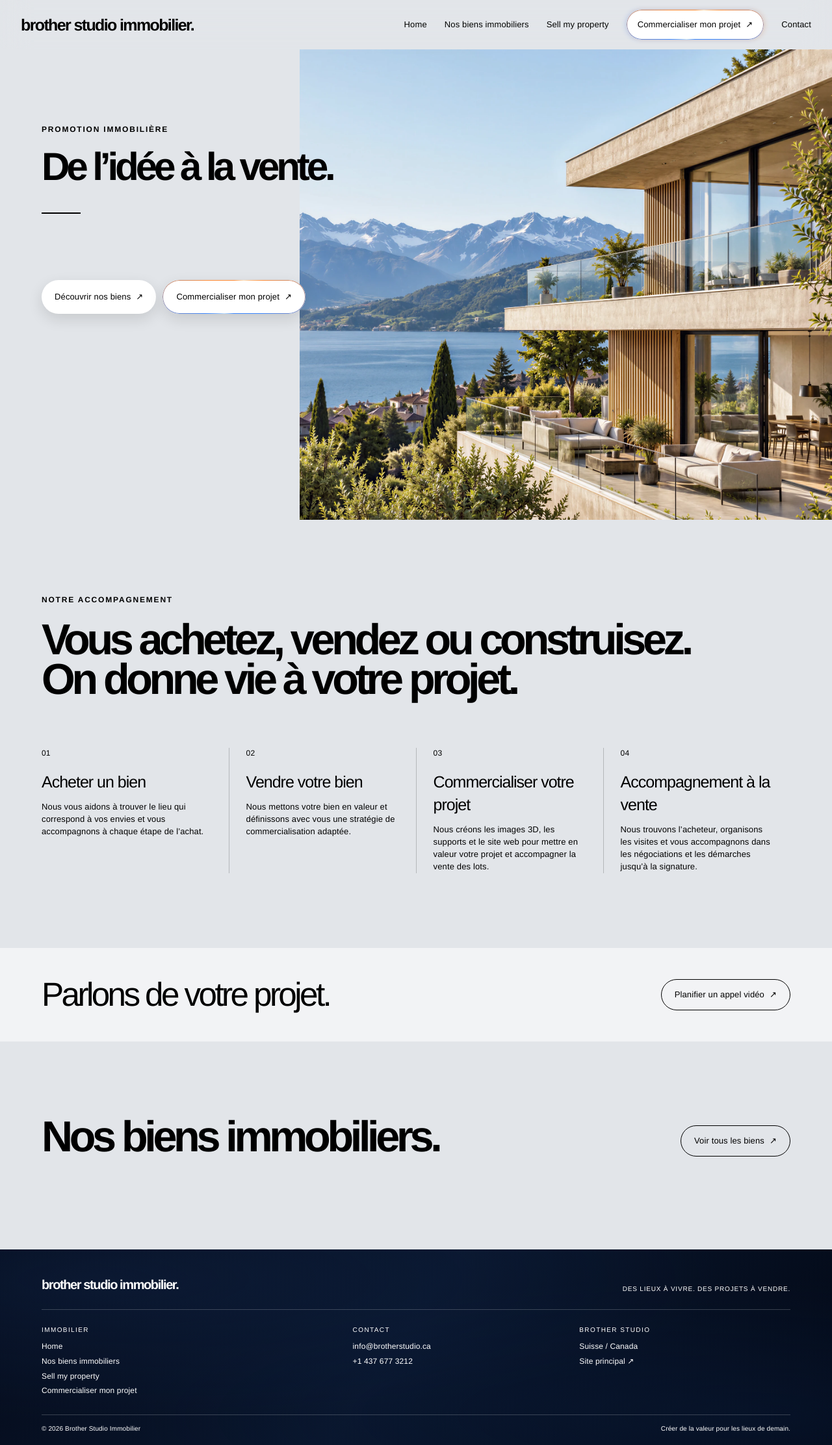
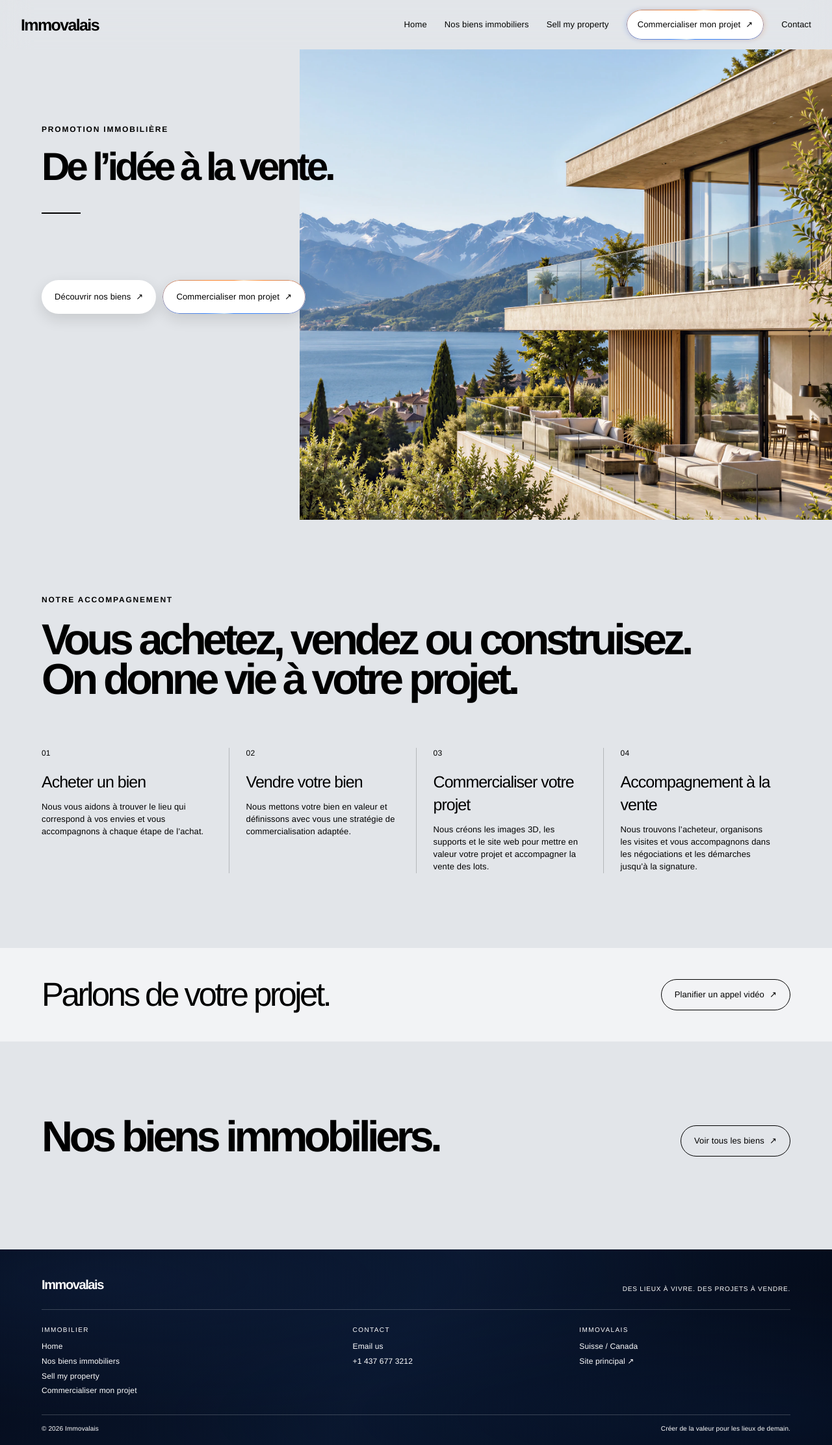
Before and after one commit to CharlesCFOC/immovalais, a Next.js app: page /en/immobilier in a window 1280 px wide. Shown: the whole page at 65% size. Built offline with nearby package versions, Linux system fonts and the light colour scheme; no server answers.

Commit message:
Replace Brother Studio branding with Immovalais

```diff
--- a/src/app/[locale]/immobilier/page.tsx
+++ b/src/app/[locale]/immobilier/page.tsx
@@ -15,8 +15,8 @@ export async function generateMetadata({ params }: RealEstatePageProps): Promise
   const title = locale === "fr" ? "Immobilier en Suisse romande" : "Real estate in French-speaking Switzerland";
   const description =
     locale === "fr"
-      ? "Découvrez des biens immobiliers en Suisse romande et présentez votre projet avec Brother Studio, de l’idée à la vente."
-      : "Discover properties in French-speaking Switzerland and market your development with Brother Studio, from idea to sale.";
+      ? "Découvrez des biens immobiliers en Suisse romande et présentez votre projet avec Immovalais, de l’idée à la vente."
+      : "Discover properties in French-speaking Switzerland and market your development with Immovalais, from idea to sale.";
 
   return {
     title,
@@ -49,7 +49,7 @@ export default async function RealEstatePage({ params }: RealEstatePageProps) {
     "@graph": [
       {
         "@type": "RealEstateAgent",
-        name: "Brother Studio Immobilier",
+        name: "Immovalais",
         url: pageUrl,
         image: toAbsoluteUrl("/immobilier/hero-lac-alpes.webp"),
         areaServed: { "@type": "Place", name: "Suisse romande" },
@@ -58,7 +58,7 @@ export default async function RealEstatePage({ params }: RealEstatePageProps) {
       },
       {
         "@type": "WebSite",
-        name: "Brother Studio Immobilier",
+        name: "Immovalais",
         url: pageUrl,
         inLanguage: locale,
       },
--- a/src/app/layout.tsx
+++ b/src/app/layout.tsx
@@ -3,10 +3,10 @@ import "./globals.css";
 import { getSiteUrl } from "@/lib/siteUrl";
 export const metadata: Metadata = {
   metadataBase: getSiteUrl(),
-  title: { default: "Brother Studio Immobilier | Suisse romande", template: "%s | Brother Studio Immobilier" },
+  title: { default: "Immovalais | Suisse romande", template: "%s | Immovalais" },
   description: "Biens immobiliers sélectionnés en Suisse romande et accompagnement de la vente, de l’estimation à la signature.",
-  applicationName: "Brother Studio Immobilier",
-  openGraph: { type: "website", siteName: "Brother Studio Immobilier", locale: "fr_CH" },
+  applicationName: "Immovalais",
+  openGraph: { type: "website", siteName: "Immovalais", locale: "fr_CH" },
   robots: { index: true, follow: true },
 };
 export default function RootLayout({ children }: Readonly<{ children: React.ReactNode }>) {
--- a/src/components/CampaignLandingPage.tsx
+++ b/src/components/CampaignLandingPage.tsx
@@ -43,7 +43,7 @@ export function CampaignLandingPage({ locale, heroVideoSrc, analyticsEnabled = f
 
       <section className="campaignLandingValuationHero" aria-labelledby="landing-hero-title">
         <div className="campaignLandingValuationCopy">
-          <p className="campaignLandingEyebrow campaignLandingEyebrowDark">BrotherStudio · Immobilier</p>
+          <p className="campaignLandingEyebrow campaignLandingEyebrowDark">Immovalais · Immobilier</p>
           <h1 id="landing-hero-title" className={isFrench ? "campaignLandingHeroTitleTwoLines" : undefined}>
             {isFrench ? <><span>Estimation gratuite</span>{" "}<span>en Suisse romande</span></> : "Free valuation in French-speaking Switzerland"}
           </h1>
@@ -106,7 +106,7 @@ export function CampaignLandingPage({ locale, heroVideoSrc, analyticsEnabled = f
           <p>{isFrench ? "Choisissez directement un créneau pour discuter de votre bien et de son estimation. Vous recevrez la confirmation et le lien de l’appel vidéo." : "Choose a time to discuss your property and its valuation. You will receive a confirmation and a video call link."}</p>
           <a className="campaignLandingButton campaignLandingButtonLight" href={CALENDLY_MEETING_URL} target="_blank" rel="noopener noreferrer">{isFrench ? "Ouvrir l’agenda" : "Open the calendar"}<ArrowUpRight size={17} aria-hidden="true" /></a>
         </div>
-        <CalendlyEmbed title={isFrench ? "Rendez-vous BrotherStudio" : "BrotherStudio appointment"} url={CALENDLY_MEETING_URL} />
+        <CalendlyEmbed title={isFrench ? "Rendez-vous Immovalais" : "Immovalais appointment"} url={CALENDLY_MEETING_URL} />
       </section>
       <LandingFaq locale={locale} />
     </main>
--- a/src/components/LandingNavigation.tsx
+++ b/src/components/LandingNavigation.tsx
@@ -18,8 +18,8 @@ export function LandingNavigation({ locale }: { locale: Locale }) {
     <header className={styles.header}>
       <div className={styles.inner}>
         <div className={styles.brand}>
-          <Link className={styles.logo} href={`/${locale}/immobilier`} aria-label="Brother Studio Immobilier">
-            <span>brother studio</span>{" "}<span>immobilier.</span>
+          <Link className={styles.logo} href={`/${locale}/immobilier`} aria-label="Immovalais">
+            <span>Immovalais</span>
           </Link>
         </div>
         <nav className={styles.desktopNav} aria-label={isFrench ? "Navigation de la page" : "Page navigation"}>
--- a/src/components/RealEstateFooter.tsx
+++ b/src/components/RealEstateFooter.tsx
@@ -12,8 +12,8 @@ export function RealEstateFooter({ locale }: { locale: Locale }) {
   return (
     <footer id="site-footer" className="realEstateFooter">
       <div className="realEstateFooterTop">
-        <Link className="realEstateFooterLogo" href={homeHref} aria-label="Brother Studio Immobilier">
-          brother studio immobilier.
+        <Link className="realEstateFooterLogo" href={homeHref} aria-label="Immovalais">
+          Immovalais
         </Link>
         <p>Des lieux à vivre. Des projets à vendre.</p>
       </div>
@@ -29,17 +29,17 @@ export function RealEstateFooter({ locale }: { locale: Locale }) {
         </div>
         <div>
           <p className="realEstateFooterLabel">Contact</p>
-          <a href="mailto:info@brotherstudio.ca">info@brotherstudio.ca</a>
+          <a href="mailto:info@brotherstudio.ca">{locale === "fr" ? "Nous écrire" : "Email us"}</a>
           <a href="tel:+14376773212">+1 437 677 3212</a>
         </div>
         <div>
-          <p className="realEstateFooterLabel">Brother Studio</p>
+          <p className="realEstateFooterLabel">Immovalais</p>
           <p>Suisse / Canada</p>
           <a href="https://brotherstudio.ch" target="_blank" rel="noreferrer">Site principal ↗</a>
         </div>
       </div>
       <div className="realEstateFooterBottom">
-        <span>© {new Date().getFullYear()} Brother Studio Immobilier</span>
+        <span>© {new Date().getFullYear()} Immovalais</span>
         <span>Créer de la valeur pour les lieux de demain.</span>
       </div>
     </footer>
--- a/src/components/RealEstateListings.tsx
+++ b/src/components/RealEstateListings.tsx
@@ -140,7 +140,7 @@ export function RealEstateListings({
 
             <header className="realEstateHero">
               <div>
-                <p className="realEstateEyebrow">Brother Studio — Immobilier</p>
+                <p className="realEstateEyebrow">Immovalais — Immobilier</p>
                 <h1 id="real-estate-title">
                   {isFrench ? "Des lieux à vivre." : "Places to live."}
                 </h1>
--- a/src/components/RealEstateNavigation.tsx
+++ b/src/components/RealEstateNavigation.tsx
@@ -18,8 +18,8 @@ export function RealEstateNavigation({ locale, active = "home" }: RealEstateNavi
     <header className="realEstateLocalHeader">
       <span className={theme.theme} hidden aria-hidden="true" />
       <div className="realEstateLocalHeaderInner">
-        <Link className="realEstateLocalLogo" href={homeHref} aria-label="Brother Studio Immobilier">
-          brother studio immobilier.
+        <Link className="realEstateLocalLogo" href={homeHref} aria-label="Immovalais">
+          Immovalais
         </Link>
         <nav className="realEstateLocalNav" aria-label="Navigation immobilier">
           <Link className={active === "home" ? "is-active" : ""} href={homeHref}>Home</Link>
--- a/src/components/RealEstateProjectProfile.tsx
+++ b/src/components/RealEstateProjectProfile.tsx
@@ -356,8 +356,8 @@ export function RealEstateProjectProfile({
                 <div className="realEstateProfileTrust">
                   <ShieldCheck aria-hidden="true" size={17} />{" "}
                   {isFrench
-                    ? "Réponse personnalisée par Brother Studio"
-                    : "Personal reply from Brother Studio"}
+                    ? "Réponse personnalisée par Immovalais"
+                    : "Personal reply from Immovalais"}
                 </div>
               </aside>
             ) : null}
```
Also changed, not shown: src/app/globals.css.
